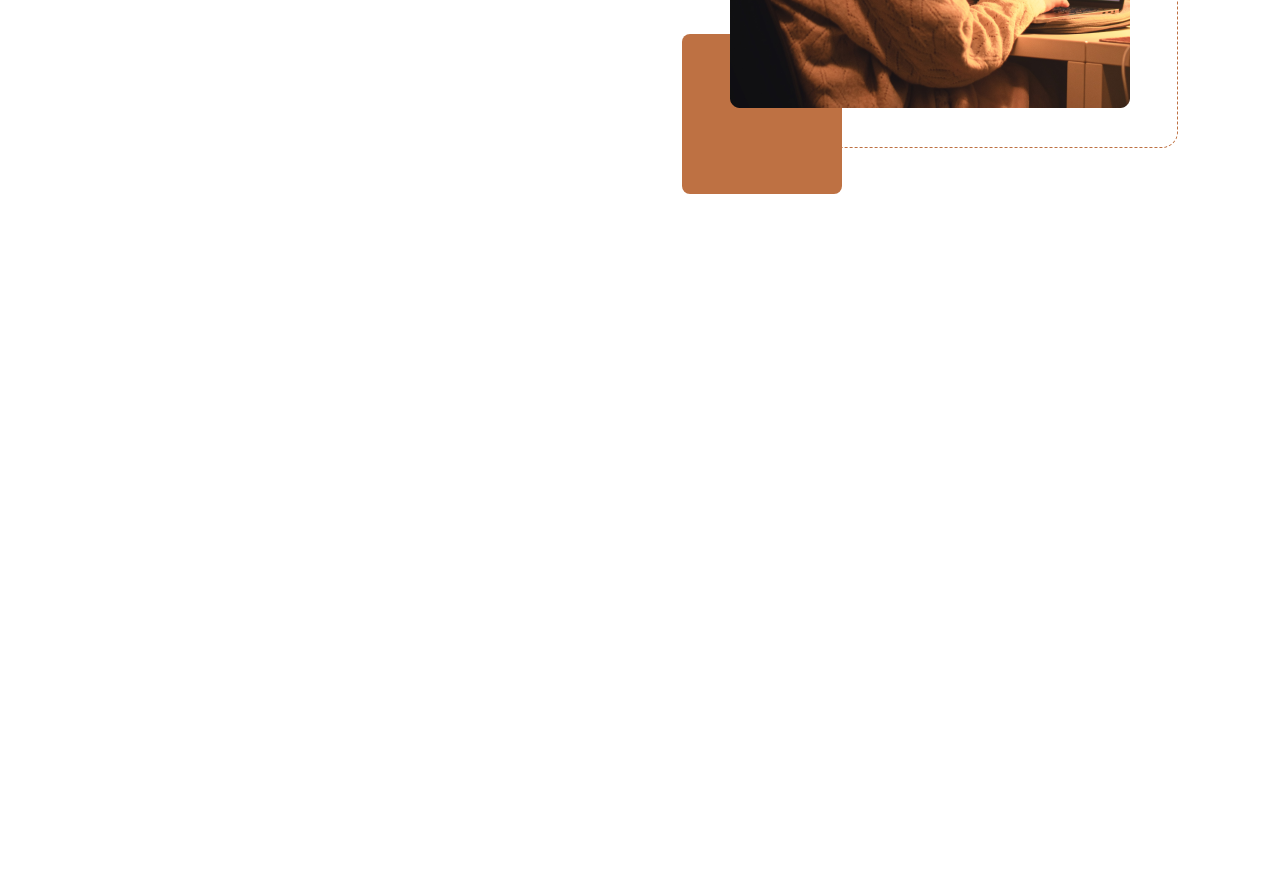
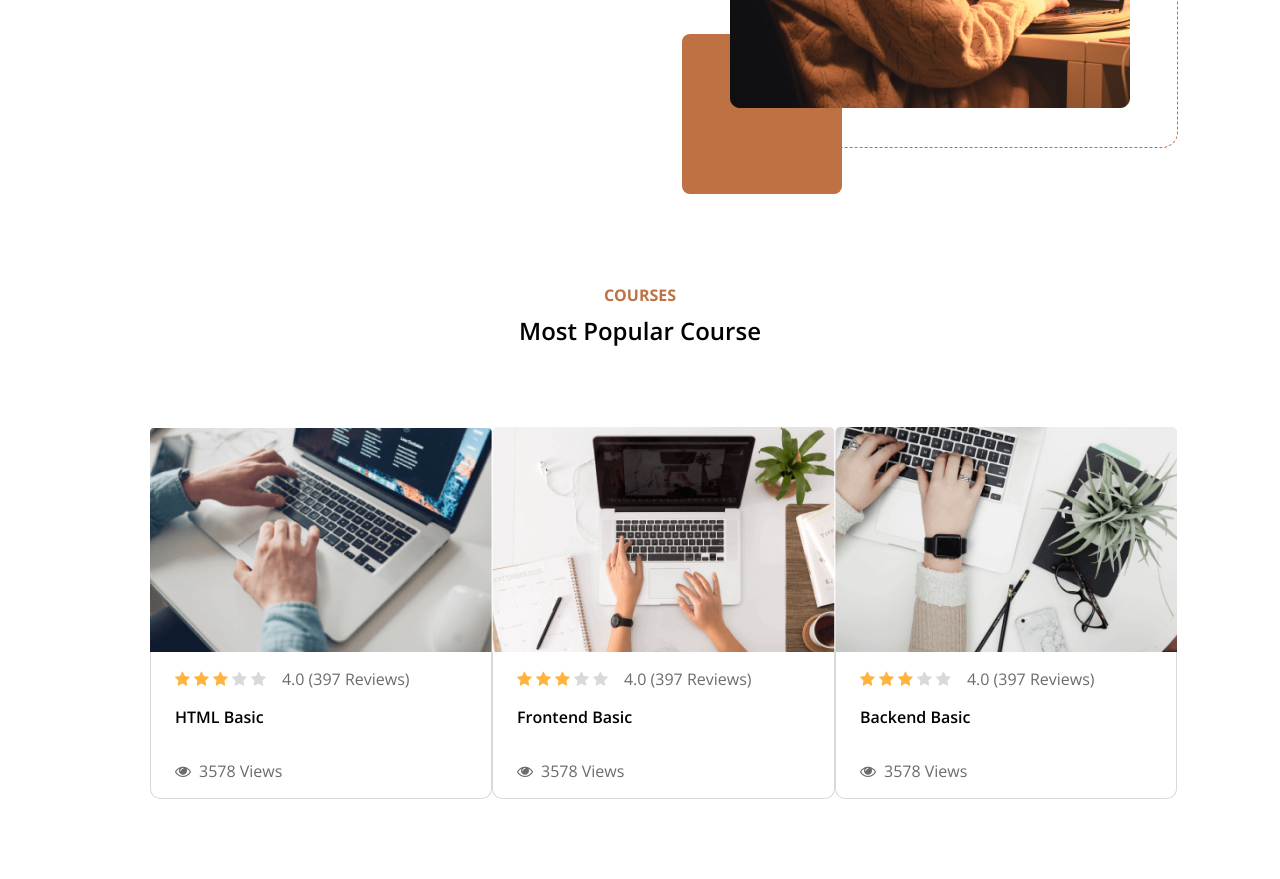
Before and after one commit to adigiz/blajar, a plain HTML site: page index.html in a window 1280 px wide. Shown: the part 527-1406 px from the top of the page. Before the commit the page ends 800 px from the top, so only its background shows below. Drawn offline with nearby package versions, Linux system fonts and the light colour scheme.

Commit message:
feat: add courses section

```diff
--- a/index.html
+++ b/index.html
@@ -3,6 +3,10 @@
     <title>Blajar</title>
     <link rel="icon" type="image/x-icon" href="/images/favicon.ico" />
     <link rel="stylesheet" href="./src/index.css" />
+    <link
+      rel="stylesheet"
+      href="https://cdnjs.cloudflare.com/ajax/libs/font-awesome/4.7.0/css/font-awesome.min.css"
+    />
   </head>
   <body>
     <nav class="nav">
@@ -31,5 +35,73 @@
         <span></span>
       </div>
     </section>
+    <section class="courses">
+      <div class="courses__title">
+        <p>COURSES</p>
+        <h2>Most Popular Course</h2>
+      </div>
+      <div class="courses__card__list">
+        <div class="courses__card">
+          <img src="/images/html-basic.png" />
+          <div class="courses__card__detail">
+            <div class="courses__card__rating">
+              <div class="courses__card__star">
+                <span class="fa fa-star checked"></span>
+                <span class="fa fa-star checked"></span>
+                <span class="fa fa-star checked"></span>
+                <span class="fa fa-star"></span>
+                <span class="fa fa-star"></span>
+              </div>
+              <p>4.0 (397 Reviews)</p>
+            </div>
+            <h3>HTML Basic</h3>
+            <div class="courses__card__views">
+              <span class="fa fa-eye"></span>
+              <p>3578 Views</p>
+            </div>
+          </div>
+        </div>
+        <div class="courses__card">
+          <img src="/images/javascript-basic.png" />
+          <div class="courses__card__detail">
+            <div class="courses__card__rating">
+              <div class="courses__card__star">
+                <span class="fa fa-star checked"></span>
+                <span class="fa fa-star checked"></span>
+                <span class="fa fa-star checked"></span>
+                <span class="fa fa-star"></span>
+                <span class="fa fa-star"></span>
+              </div>
+              <p>4.0 (397 Reviews)</p>
+            </div>
+            <h3>Frontend Basic</h3>
+            <div class="courses__card__views">
+              <span class="fa fa-eye"></span>
+              <p>3578 Views</p>
+            </div>
+          </div>
+        </div>
+        <div class="courses__card">
+          <img src="/images/react-basic.png" />
+          <div class="courses__card__detail">
+            <div class="courses__card__rating">
+              <div class="courses__card__star">
+                <span class="fa fa-star checked"></span>
+                <span class="fa fa-star checked"></span>
+                <span class="fa fa-star checked"></span>
+                <span class="fa fa-star"></span>
+                <span class="fa fa-star"></span>
+              </div>
+              <p>4.0 (397 Reviews)</p>
+            </div>
+            <h3>Backend Basic</h3>
+            <div class="courses__card__views">
+              <span class="fa fa-eye"></span>
+              <p>3578 Views</p>
+            </div>
+          </div>
+        </div>
+      </div>
+    </section>
   </body>
 </html>
--- a/src/index.css
+++ b/src/index.css
@@ -2,6 +2,7 @@
 
 html {
   scroll-behavior: smooth;
+  font-family: "Open Sans";
 }
 
 body {
@@ -149,3 +150,81 @@ body {
   border-radius: 1rem;
   z-index: -1;
 }
+
+.courses {
+  position: relative;
+  display: flex;
+  flex-direction: column;
+  align-items: center;
+  justify-content: space-between;
+  padding: 5rem 9.375rem;
+}
+
+.courses__title {
+  text-align: center;
+  font-size: 1rem;
+  font-weight: 800;
+}
+
+.courses__title > p {
+  margin-bottom: 0.5rem;
+  color: #be7143;
+}
+
+.courses__title > h2 {
+  margin-top: 0;
+  margin-bottom: 5rem;
+  font-weight: 600;
+}
+
+.courses__card__list {
+  display: flex;
+  justify-content: space-between;
+  width: 100%;
+}
+
+.fa-star {
+  color: #d9d9d9;
+}
+
+.checked {
+  color: #ffb440;
+}
+
+.courses__card__detail {
+  border-bottom: #d9d9d9 1px solid;
+  border-left: #d9d9d9 1px solid;
+  border-right: #d9d9d9 1px solid;
+  padding: 0rem 1.5rem;
+  border-radius: 0px 0px 10px 10px;
+}
+
+.courses__card__detail > h3 {
+  font-weight: 600;
+  margin-top: 0;
+  font-size: 1rem;
+}
+
+.courses__card__rating {
+  display: flex;
+  align-items: center;
+}
+
+.courses__card__rating > p {
+  color: #6b6b6b;
+}
+
+.courses__card__star {
+  margin-right: 1rem;
+}
+
+.courses__card__views {
+  color: #6b6b6b;
+  margin-top: 1rem;
+  display: flex;
+  align-items: center;
+}
+
+.courses__card__views > span {
+  margin-right: 0.5rem;
+}
```
Also changed, not shown: images/html-basic.png (added), images/javascript-basic.png (added), images/react-basic.png (added).
